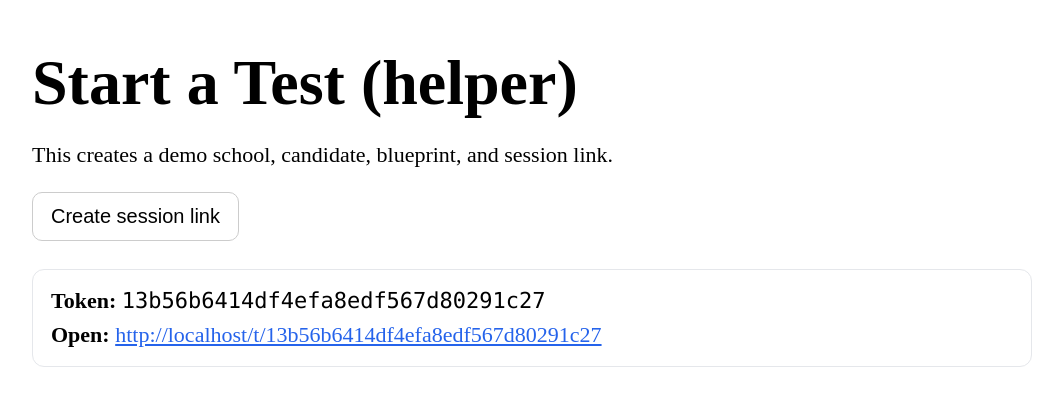
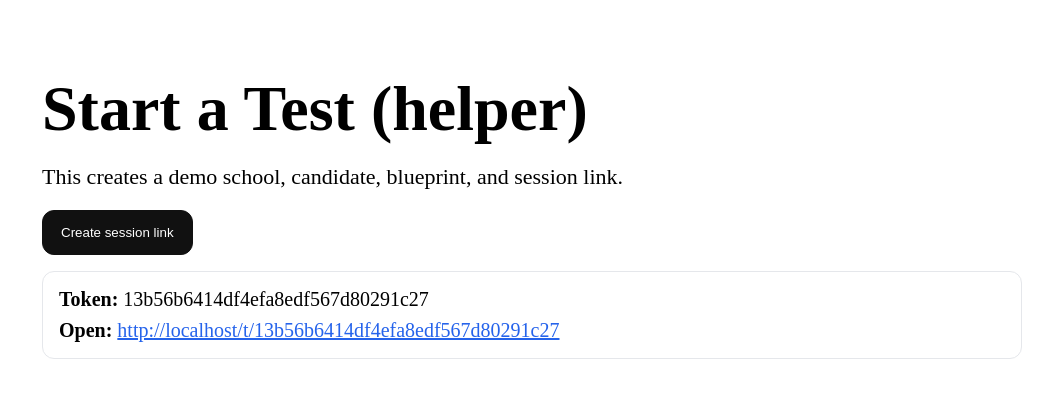
Before and after one commit to wigsbury-ui/evalent.io, a Next.js app: page /start in a window 1280 px wide. Both pictures are taken after a click on the button "Create session link". Shown: the top 406 px of the page, without its empty margins (108-1171 px from the left). Built offline with nearby package versions, Linux system fonts and the light colour scheme.

Commit message:
Update page.tsx

```diff
--- a/app/start/page.tsx
+++ b/app/start/page.tsx
@@ -1,93 +1,82 @@
 "use client";
 
-export const dynamic = "force-dynamic";
+import { useMemo, useState } from "react";
 
-type Ok = { ok: true; token: string; url: string };
+type Ok = { ok: true; token: string; url?: string };
 type Err = { ok: false; error: string };
-type Resp = Ok | Err;
+type CreateResp = Ok | Err;
 
-import { useState } from "react";
-
-export default function Start() {
-  const [resp, setResp] = useState<Resp | null>(null);
-  const [loading, setLoading] = useState(false);
+export default function StartHelper() {
+  const [resp, setResp] = useState<CreateResp | null>(null);
+  const [busy, setBusy] = useState(false);
 
   async function create() {
-    setLoading(true);
-    setResp(null);
+    setBusy(true);
     try {
-      const r = await fetch("/api/admin/create-session", {
-        method: "POST",
-        cache: "no-store",
-      });
-      const data: Resp = await r.json();
+      const r = await fetch("/api/admin/create-session", { method: "POST" });
+      const data = (await r.json()) as CreateResp;
       setResp(data);
     } catch (e: any) {
-      setResp({ ok: false, error: String(e?.message ?? e) });
+      setResp({ ok: false, error: String(e?.message || e) });
     } finally {
-      setLoading(false);
+      setBusy(false);
     }
   }
 
-  const tokenText = resp && "token" in resp ? resp.token : "";
-  const openUrl = resp && "url" in resp ? resp.url : undefined;
-  const errorText = resp && "error" in resp ? resp.error : undefined;
+  const token = useMemo(() => (resp && resp.ok ? resp.token : ""), [resp]);
+  const origin = typeof window !== "undefined" ? window.location.origin.replace(/\/dev$/, "") : "";
+  const openUrl = useMemo(() => {
+    if (resp && resp.ok && (resp as any).url) return (resp as any).url as string;
+    return token ? `${origin}/t/${token}` : "";
+  }, [resp, token, origin]);
 
   return (
-    <main style={{ padding: 24, maxWidth: 1000, margin: "0 auto" }}>
-      <h1 style={{ fontSize: 64, lineHeight: 1.1, margin: "16px 0 24px" }}>
-        Start a Test (helper)
-      </h1>
-      <p style={{ fontSize: 22, marginBottom: 24 }}>
+    <main style={{ maxWidth: 980, margin: "0 auto", padding: 24 }}>
+      <h1 style={{ fontSize: 64, lineHeight: 1.05, marginBottom: 12 }}>Start a Test (helper)</h1>
+      <p style={{ fontSize: 22, marginBottom: 20 }}>
         This creates a demo school, candidate, blueprint, and session link.
       </p>
 
       <button
         onClick={create}
-        disabled={loading}
+        disabled={busy}
         style={{
-          fontSize: 20,
-          padding: "12px 18px",
-          borderRadius: 10,
-          border: "1px solid #ccc",
-          background: loading ? "#eee" : "#fff",
-          cursor: loading ? "default" : "pointer",
+          padding: "14px 18px",
+          borderRadius: 12,
+          border: "1px solid #111",
+          background: "#111",
+          color: "#fff",
+          cursor: "pointer",
+          marginBottom: 16,
         }}
       >
-        {loading ? "Creating…" : "Create session link"}
+        {busy ? "Creating…" : "Create session link"}
       </button>
 
       <section
         style={{
-          marginTop: 28,
           border: "1px solid #e5e7eb",
           borderRadius: 12,
-          padding: 18,
-          fontSize: 22,
+          padding: 16,
+          fontSize: 20,
         }}
       >
         <div style={{ marginBottom: 8 }}>
-          <strong>Token:</strong>{" "}
-          <span style={{ fontFamily: "ui-monospace, SFMono-Regular, Menlo" }}>
-            {tokenText}
-          </span>
+          <strong>Token:</strong> {token || ""}
         </div>
-
         <div>
           <strong>Open:</strong>{" "}
           {openUrl ? (
-            <a
-              href={openUrl}
-              style={{ color: "#2563eb", wordBreak: "break-all" }}
-            >
+            <a href={openUrl} style={{ color: "#2563eb", textDecoration: "underline" }}>
               {openUrl}
             </a>
-          ) : errorText ? (
-            <pre style={{ color: "#b91c1c", whiteSpace: "pre-wrap" }}>
-              {errorText}
-            </pre>
-          ) : null}
+          ) : (
+            ""
+          )}
         </div>
+        {!openUrl && resp && !resp.ok ? (
+          <pre style={{ color: "#b91c1c", whiteSpace: "pre-wrap", marginTop: 12 }}>{(resp as Err).error}</pre>
+        ) : null}
       </section>
     </main>
   );
```
